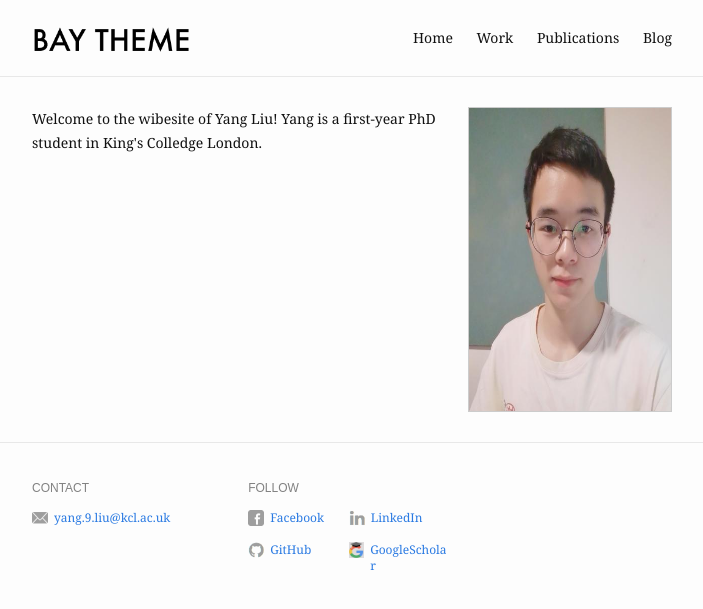
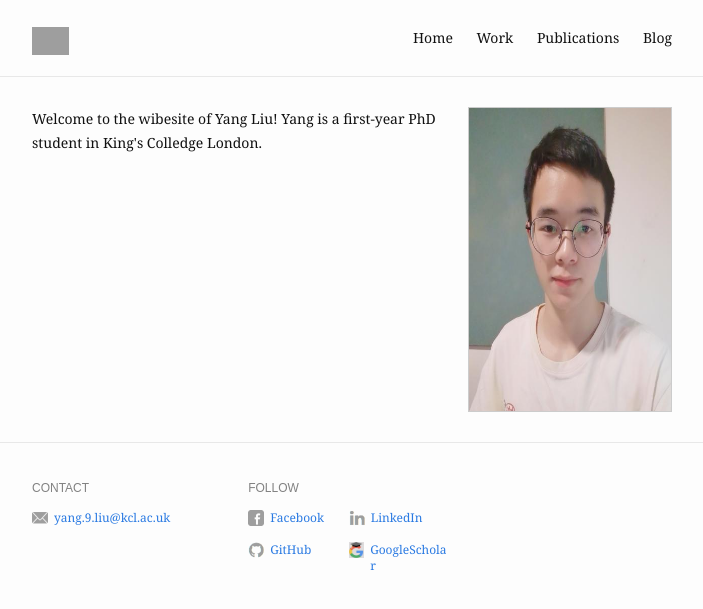
Before and after one commit to MRUIL/MRUIL.github.io, a Jekyll site: the page built from index.md, in a window 1280 px wide. Shown: the top 609 px of the page, without its empty margins (288-991 px from the left). Built offline with Jekyll 4.4.1, drawn with Linux system fonts in a browser that asks for light colours.

Commit message:
Update header.html

```diff
--- a/_includes/header.html
+++ b/_includes/header.html
@@ -1,7 +1,7 @@
 <header class="site-header">
   <div class="wrapper">
     <a class="site-title" href="{{ "" | prepend: site.baseurl | prepend: site.url }}/">
-      <img src="{{ "/assets/img/title.png" | absolute_url }}" alt="{{ site.title }}" />
+      <img src="{{ "/assets/img/Name_v2.png" | absolute_url }}" alt="{{ site.title }}" />
     </a>
 
     <nav class="site-nav">
```
